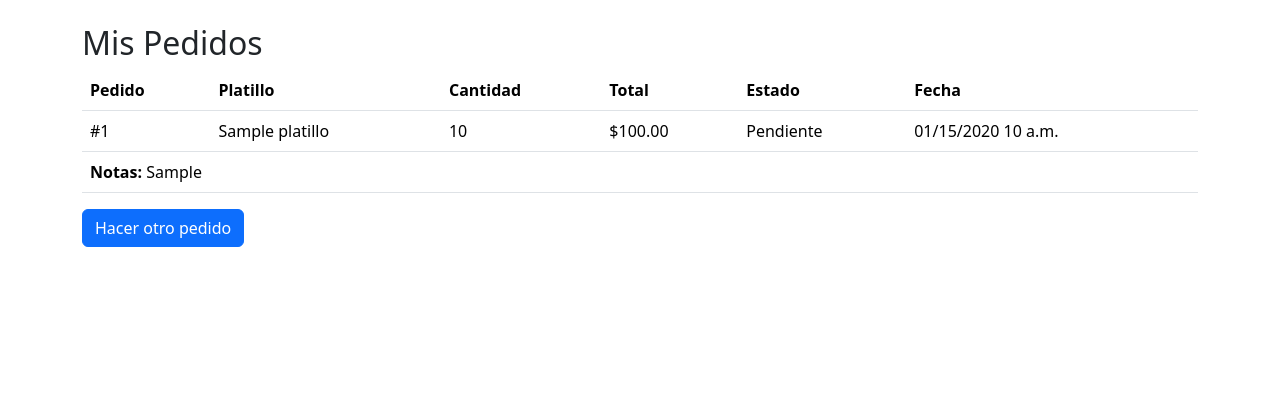
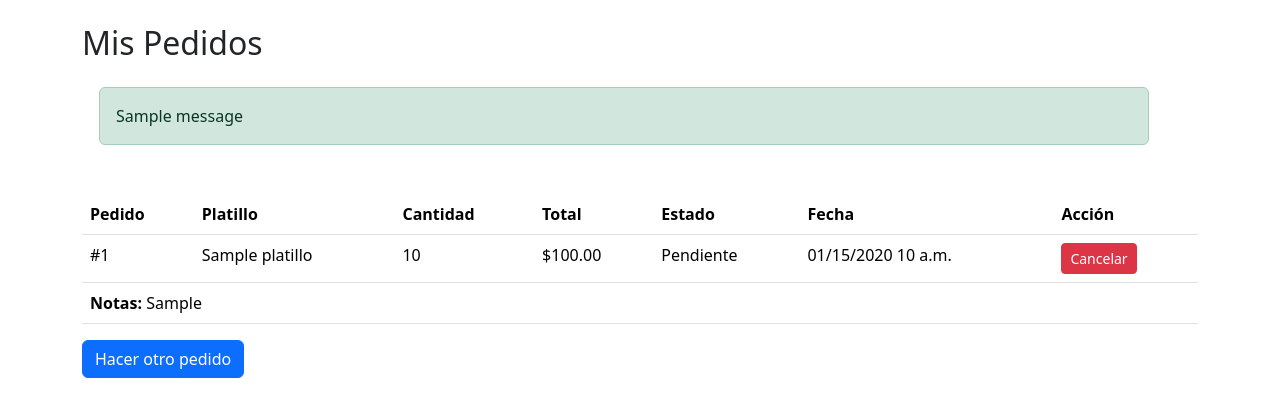
Before and after one commit to CristanMedina/Cafeteria-Django, a Django app: page /orders/mine/ in a window 1280 px wide. Shown: the part 56-473 px from the top of the page. Run offline with Django 5.2, Linux system fonts and the light colour scheme; a user stored in the database is signed in; tables that the repository leaves empty hold one stand-in row (values such as "Sample post"); one stand-in notice (Sample message) is shown.

Commit message:
realice algunos cambios y agergue un boton para que los clientes puedan cancelar las ordenes

```diff
--- a/orders/urls.py
+++ b/orders/urls.py
@@ -1,5 +1,6 @@
 from django.urls import path
 from .views import CreateOrderView, OrderListView
+from .views import CancelOrderView
 
 app_name = 'orders'
 
@@ -7,4 +8,5 @@ urlpatterns = [
     path('new/', CreateOrderView.as_view(), name='create_order'),
     path('new/<int:platillo_id>/', CreateOrderView.as_view(), name='create_order_with_dish'),
     path('mine/', OrderListView.as_view(), name='order_list'),
+    path('cancelar/<int:pk>/', CancelOrderView.as_view(), name='cancel_order'),
 ]
--- a/orders/views.py
+++ b/orders/views.py
@@ -5,6 +5,9 @@ from .models import Order
 from .forms import OrderForm
 from django.shortcuts import get_object_or_404
 from menu.models import Platillo
+from django.views import View
+from django.shortcuts import redirect
+from django.contrib import messages
 
 class CreateOrderView(LoginRequiredMixin, CreateView):
     model = Order
@@ -42,3 +45,16 @@ class OrderListView(LoginRequiredMixin, ListView):
 
     def get_queryset(self):
         return Order.objects.filter(client=self.request.user).order_by('-created_at')
+
+class CancelOrderView(LoginRequiredMixin, View):
+    def post(self, request, pk):
+        order = get_object_or_404(Order, pk=pk, client=request.user)
+
+        if order.status == Order.Status.PENDIENTE:
+            order.status = Order.Status.CANCELADO
+            order.save()
+            messages.success(request, "Tu orden ha sido cancelada exitosamente.")
+        else:
+            messages.error(request, "No puedes cancelar esta orden porque ya está en proceso o ha sido entregada.")
+
+        return redirect('orders:order_list')
--- a/templates/orders/order_list.html
+++ b/templates/orders/order_list.html
@@ -2,6 +2,17 @@
 
 {% block content %}
 <h2>Mis Pedidos</h2>
+
+<!-- Mostrar mensajes de éxito/error -->
+{% if messages %}
+    <div class="alert alert-dismissible fade show" role="alert">
+        {% for message in messages %}
+            <div class="alert {% if message.tags == 'success' %}alert-success{% elif message.tags == 'error' %}alert-danger{% endif %}">
+                {{ message }}
+            </div>
+        {% endfor %}
+    </div>
+{% endif %}
 
 {% if orders %}
 <table class="table">
@@ -13,6 +24,7 @@
             <th>Total</th>
             <th>Estado</th>
             <th>Fecha</th>
+            <th>Acción</th>
         </tr>
     </thead>
     <tbody>
@@ -24,10 +36,20 @@
             <td>${{ order.total_price }}</td>
             <td>{{ order.get_status_display }}</td>
             <td>{{ order.created_at|date:"SHORT_DATETIME_FORMAT" }}</td>
+            <td>
+                {% if order.status == "P" %}
+                    <form action="{% url 'orders:cancel_order' order.pk %}" method="post" onsubmit="return confirmCancel();">
+                        {% csrf_token %}
+                        <button type="submit" class="btn btn-danger btn-sm">Cancelar</button>
+                    </form>
+                {% else %}
+                    <span class="text-muted">No disponible</span>
+                {% endif %}
+            </td>
         </tr>
         {% if order.special_requests %}
         <tr>
-            <td colspan="6">
+            <td colspan="7">
                 <strong>Notas:</strong> {{ order.special_requests }}
             </td>
         </tr>
@@ -40,4 +62,12 @@
 {% endif %}
 
 <a href="{% url 'menu:menu_list' %}" class="btn btn-primary">Hacer otro pedido</a>
+
+
+<script>
+    function confirmCancel() {
+        return confirm("¿Estás seguro de que quieres cancelar este pedido?");
+    }
+</script>
+
 {% endblock %}
```
